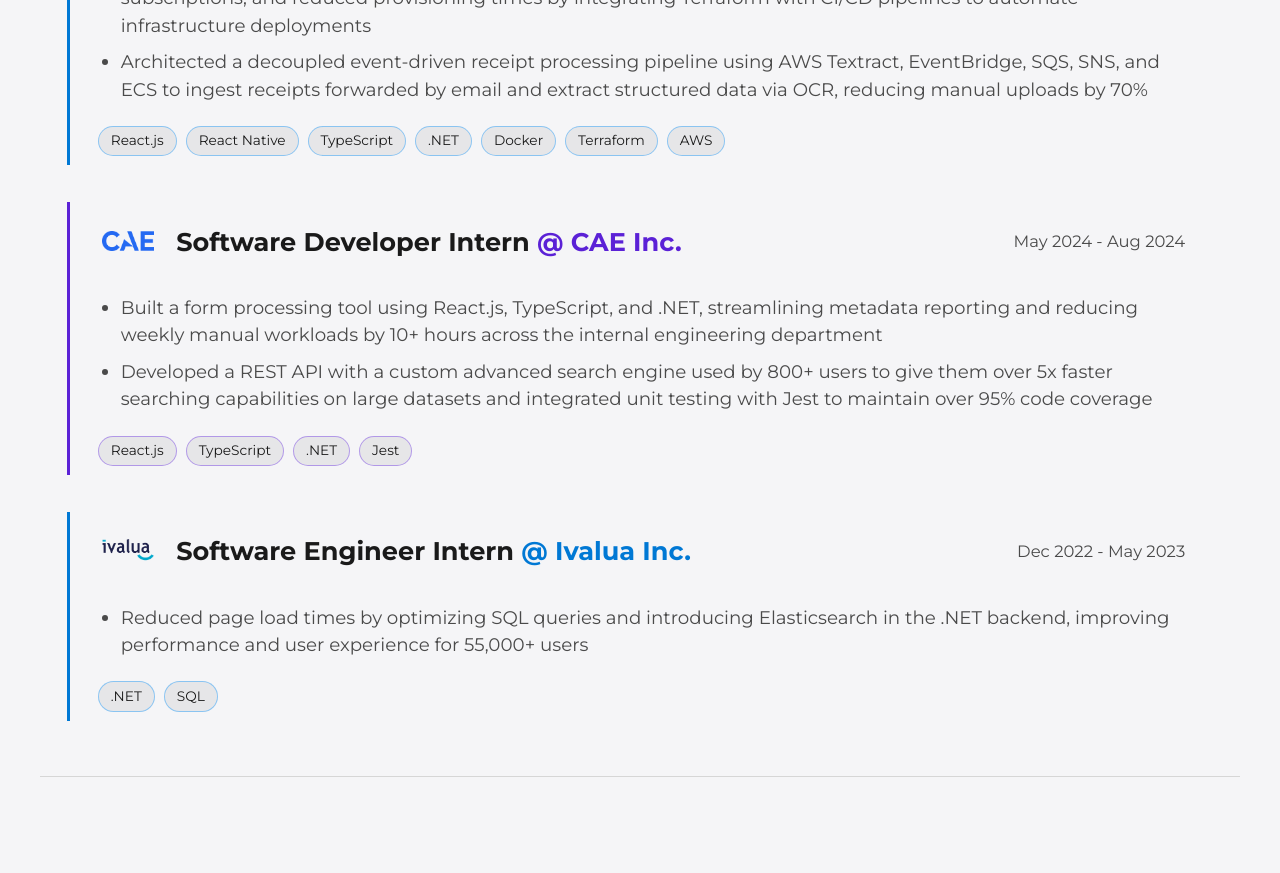
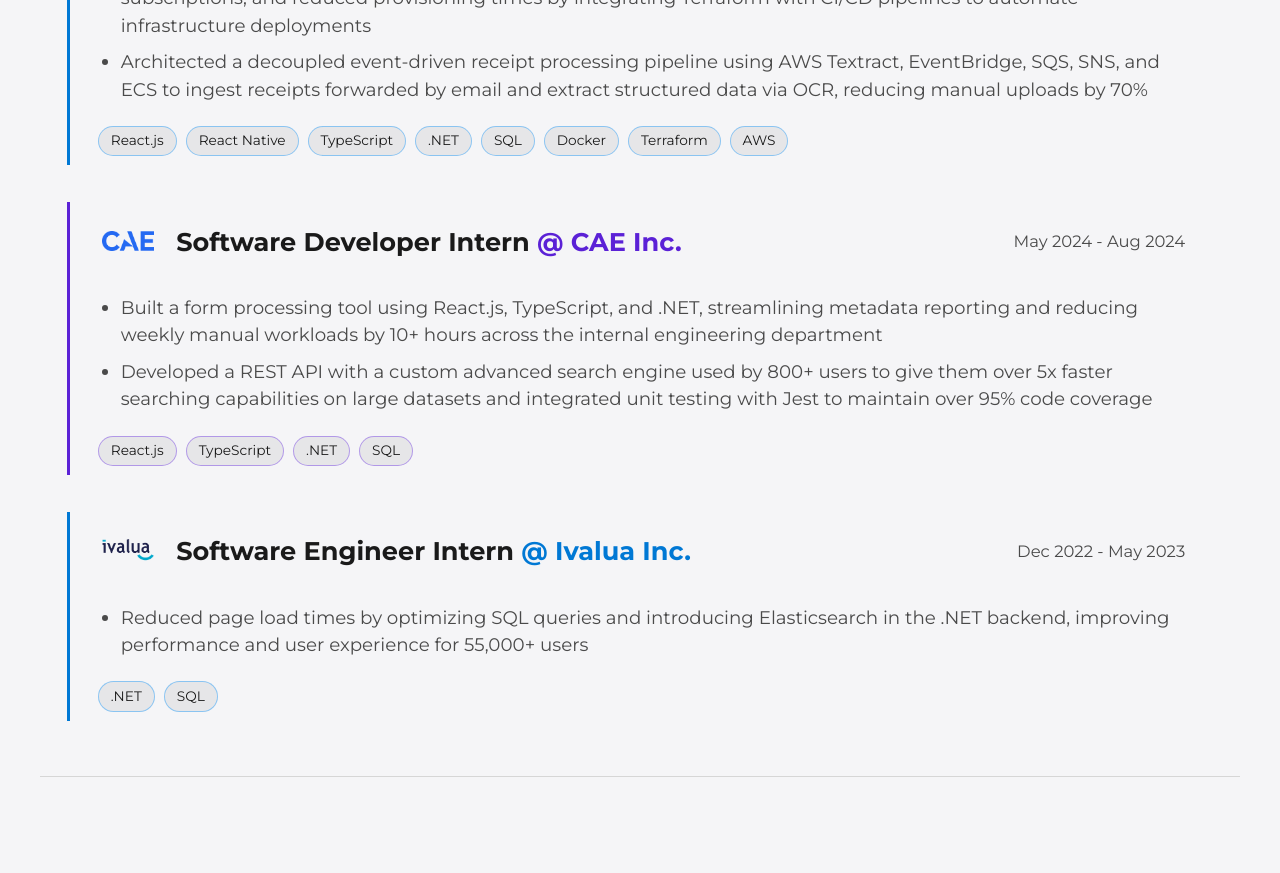
Before and after one commit to jateen67/jateen67.github.io, a React (Vite) app: page / in a window 1280 px wide. Shown: the part 1140-2013 px from the top of the page. Built offline with nearby package versions, Linux system fonts and the light colour scheme.

Commit message:
retrigger

```diff
--- a/src/i18n/translations.js
+++ b/src/i18n/translations.js
@@ -36,7 +36,7 @@ export const translations = {
             "Developed Dockerized fintech microservices in React.js, React Native, TypeScript, and .NET, introduced Stripe subscriptions, and reduced provisioning times by integrating Terraform with CI/CD pipelines to automate infrastructure deployments",
             "Architected a decoupled event-driven receipt processing pipeline using AWS Textract, EventBridge, SQS, SNS, and ECS to ingest receipts forwarded by email and extract structured data via OCR, reducing manual uploads by 70%",
           ],
-          tech: ["React.js", "React Native", "TypeScript", ".NET", "Docker", "Terraform", "AWS"],
+          tech: ["React.js", "React Native", "TypeScript", ".NET", "SQL", "Docker", "Terraform", "AWS"],
         },
         {
           role: "Software Developer Intern",
@@ -46,7 +46,7 @@ export const translations = {
             "Built a form processing tool using React.js, TypeScript, and .NET, streamlining metadata reporting and reducing weekly manual workloads by 10+ hours across the internal engineering department",
             "Developed a REST API with a custom advanced search engine used by 800+ users to give them over 5x faster searching capabilities on large datasets and integrated unit testing with Jest to maintain over 95% code coverage",
           ],
-          tech: ["React.js", "TypeScript", ".NET", "Jest"],
+          tech: ["React.js", "TypeScript", ".NET", "SQL"],
         },
         {
           role: "Software Engineer Intern",
@@ -143,7 +143,7 @@ export const translations = {
             "Développé des microservices fintech conteneurisés avec Docker en React.js, React Native, TypeScript et .NET, intégré les abonnements Stripe, et réduit les temps de provisionnement en intégrant Terraform aux pipelines CI/CD pour automatiser les déploiements d'infrastructure",
             "Architecturé un pipeline découplé et piloté par événements pour le traitement de reçus à l'aide d'AWS Textract, EventBridge, SQS, SNS et ECS afin d'ingérer les reçus transférés par courriel et d'extraire les données structurées par OCR, réduisant les téléversements manuels de 70 %",
           ],
-          tech: ["React.js", "React Native", "TypeScript", ".NET", "Docker", "Terraform", "AWS"],
+          tech: ["React.js", "React Native", "TypeScript", ".NET", "SQL", "Docker", "Terraform", "AWS"],
         },
         {
           role: "Stagiaire en développement logiciel",
@@ -153,7 +153,7 @@ export const translations = {
             "Conçu un outil de traitement de formulaires en React.js, TypeScript et .NET, simplifiant le rapport de métadonnées et réduisant la charge de travail manuelle hebdomadaire de plus de 10 heures au sein du département d'ingénierie interne",
             "Développé une API REST dotée d'un moteur de recherche avancé personnalisé, utilisée par plus de 800 utilisateurs pour effectuer des recherches plus de 5 fois plus rapides sur de grands ensembles de données, et intégré des tests unitaires avec Jest afin de maintenir une couverture de code supérieure à 95 %",
           ],
-          tech: ["React.js", "TypeScript", ".NET", "Jest"],
+          tech: ["React.js", "TypeScript", ".NET", "SQL"],
         },
         {
           role: "Stagiaire en génie logiciel",
```
